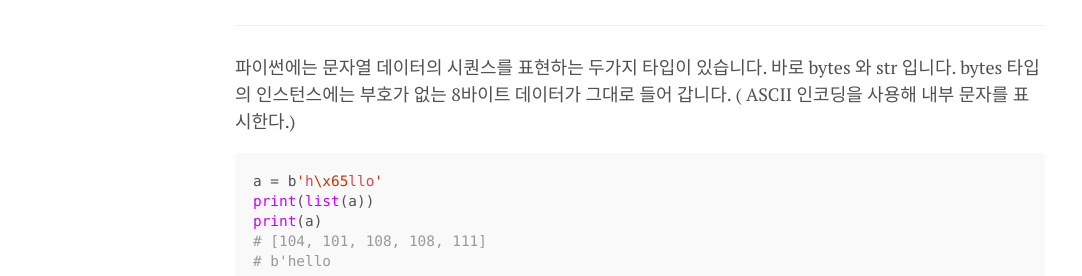
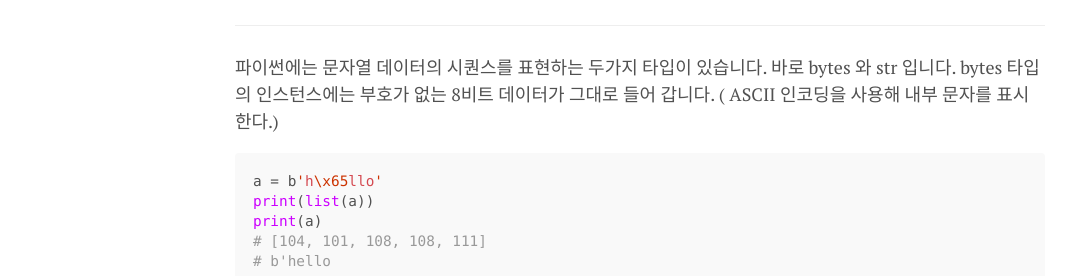
Before and after one commit to changhyeonnam/changhyeonnam.github.io, a Jekyll site: the page built from _posts/2021/2021-08-21-python_bw03_bytes_str.md, in a window 1280 px wide and 900 px high. Shown: the part 452-728 px from the top of the window, without its empty margins (0-1082 px from the left). Built offline with Jekyll 4.4.1, drawn with Linux system fonts in a browser that asks for light colours; nearby versions of some CDN libraries; comment, search, counter and statistics services are not loaded.

Commit message:
Update 2021-08-21-python_bw03_bytes_str.md

````diff
--- a/_posts/2021/2021-08-21-python_bw03_bytes_str.md
+++ b/_posts/2021/2021-08-21-python_bw03_bytes_str.md
@@ -15,7 +15,7 @@ comments: true
 ---
 
 파이썬에는 문자열 데이터의 시퀀스를 표현하는  두가지 타입이 있습니다. 바로 bytes 와 str 입니다.
-bytes 타입의 인스턴스에는 부호가 없는  8바이트 데이터가 그대로 들어 갑니다. ( ASCII 인코딩을 사용해 내부 문자를 표시한다.)
+bytes 타입의 인스턴스에는 부호가 없는 8비트 데이터가 그대로 들어 갑니다. ( ASCII 인코딩을 사용해 내부 문자를 표시한다.)
 
 ```python
 a = b'h\x65llo'
````
